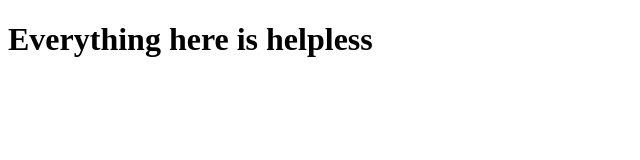
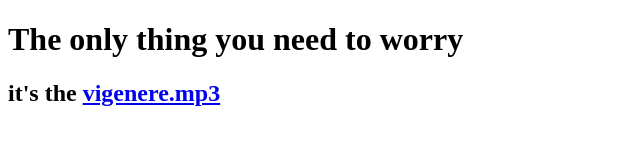
Before and after one commit to itsnotanapple/vigenere, a plain HTML site: page index.html in a window 1280 px wide. Shown: the whole page, without its empty margins (0-640 px from the left). Drawn offline with Linux system fonts and the light colour scheme.

Commit message:
justtheaudio

```diff
--- a/index.html
+++ b/index.html
@@ -4,6 +4,7 @@
   <title>Don't look too much</title>
 </head>
 <body>
-  <h1>Everything here is helpless</h1>
+  <h1>The only thing you need to worry</h1>
+  <h2>it's the <a href="vigenere.mp3">vigenere.mp3</a></h2>
 </body>
 </html>
```
